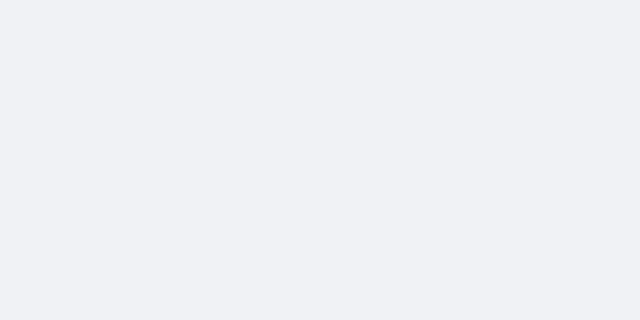
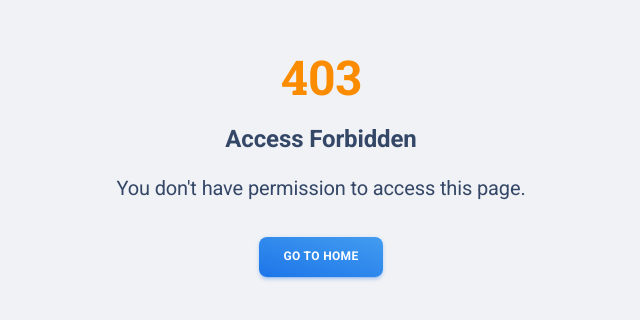
Before and after one commit to Presales-Solution24/StudyGoV2-FE, a React (Create React App) app: page /403 in a window 1280 px wide. Before the commit this address led to /presentation. Shown: the part 238-558 px from the top of the page, without its empty margins (319-959 px from the left). Built offline with nearby package versions, Linux system fonts and the light colour scheme.

Commit message:
Error Page

```diff
--- a/src/App.js
+++ b/src/App.js
@@ -7,6 +7,9 @@ import theme from "assets/theme";
 import routes from "routes";
 import AdminLayout from "layouts/Admin/AdminLayout";
 import adminRoutes from "adminRoutes";
+import NotFound from "pages/Error/NotFound";
+import Forbidden from "pages/Error/Forbidden";
+import ServerError from "pages/Error/ServerError";
 
 export default function App() {
   const { pathname } = useLocation();
@@ -52,7 +55,12 @@ export default function App() {
         </Route>
 
         {/* 404 Fallback */}
-        <Route path="*" element={<Navigate to="/presentation" />} />
+        {/* <Route path="*" element={<Navigate to="/presentation" />} /> */}
+
+        {/* Tambahkan untuk error pages */}
+        <Route path="/403" element={<Forbidden />} />
+        <Route path="/500" element={<ServerError />} />
+        <Route path="*" element={<NotFound />} />
       </Routes>
     </ThemeProvider>
   );
--- /dev/null
+++ b/src/pages/Error/Forbidden.js
@@ -0,0 +1,33 @@
+import { Link } from "react-router-dom";
+import MKBox from "components/MKBox";
+import MKTypography from "components/MKTypography";
+import MKButton from "components/MKButton";
+
+function Forbidden() {
+  return (
+    <MKBox
+      display="flex"
+      flexDirection="column"
+      alignItems="center"
+      justifyContent="center"
+      minHeight="100vh"
+      textAlign="center"
+      px={2}
+    >
+      <MKTypography variant="h1" color="warning" fontWeight="bold">
+        403
+      </MKTypography>
+      <MKTypography variant="h4" mt={2} mb={2}>
+        Access Forbidden
+      </MKTypography>
+      <MKTypography variant="body1" mb={4}>
+        You don&apos;t have permission to access this page.
+      </MKTypography>
+      <MKButton component={Link} to="/" variant="gradient" color="info">
+        Go to Home
+      </MKButton>
+    </MKBox>
+  );
+}
+
+export default Forbidden;
--- /dev/null
+++ b/src/pages/Error/NotFound.js
@@ -0,0 +1,33 @@
+import { Link } from "react-router-dom";
+import MKBox from "components/MKBox";
+import MKTypography from "components/MKTypography";
+import MKButton from "components/MKButton";
+
+function NotFound() {
+  return (
+    <MKBox
+      display="flex"
+      flexDirection="column"
+      alignItems="center"
+      justifyContent="center"
+      minHeight="100vh"
+      textAlign="center"
+      px={2}
+    >
+      <MKTypography variant="h1" color="error" fontWeight="bold">
+        404
+      </MKTypography>
+      <MKTypography variant="h4" mt={2} mb={2}>
+        Page Not Found
+      </MKTypography>
+      <MKTypography variant="body1" mb={4}>
+        Sorry, the page you&apos;re looking for doesn&apos;t exist.
+      </MKTypography>
+      <MKButton component={Link} to="/" variant="gradient" color="info">
+        Go to Home
+      </MKButton>
+    </MKBox>
+  );
+}
+
+export default NotFound;
--- /dev/null
+++ b/src/pages/Error/ServerError.js
@@ -0,0 +1,33 @@
+import { Link } from "react-router-dom";
+import MKBox from "components/MKBox";
+import MKTypography from "components/MKTypography";
+import MKButton from "components/MKButton";
+
+function ServerError() {
+  return (
+    <MKBox
+      display="flex"
+      flexDirection="column"
+      alignItems="center"
+      justifyContent="center"
+      minHeight="100vh"
+      textAlign="center"
+      px={2}
+    >
+      <MKTypography variant="h1" color="error" fontWeight="bold">
+        500
+      </MKTypography>
+      <MKTypography variant="h4" mt={2} mb={2}>
+        Server Error
+      </MKTypography>
+      <MKTypography variant="body1" mb={4}>
+        Oops! Something went wrong on our end.
+      </MKTypography>
+      <MKButton component={Link} to="/" variant="gradient" color="info">
+        Go to Home
+      </MKButton>
+    </MKBox>
+  );
+}
+
+export default ServerError;
```
